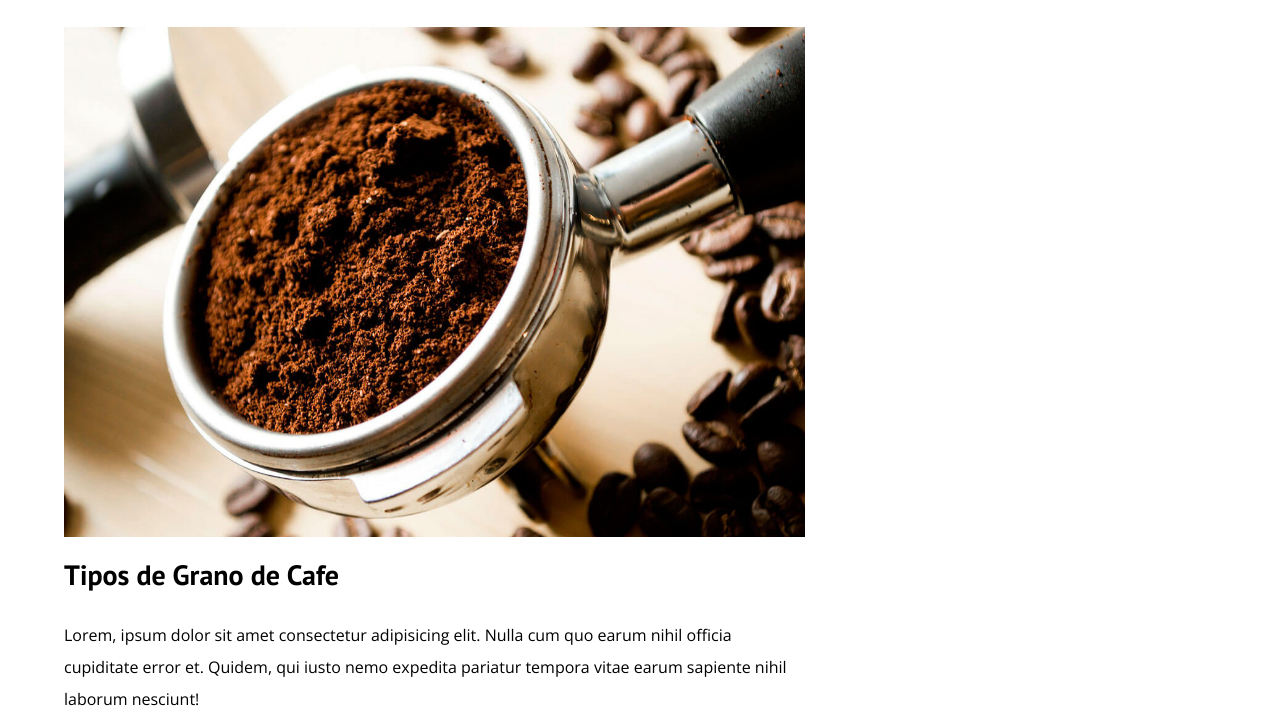
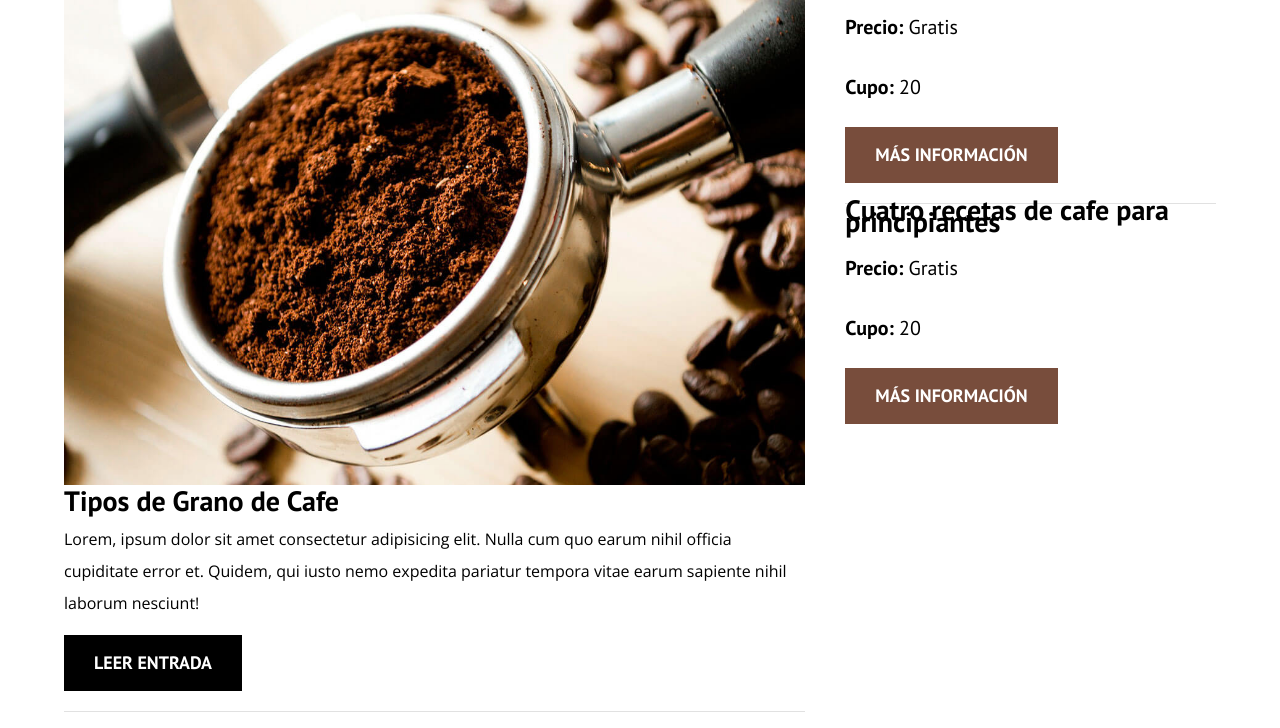
Before and after one commit to cbotello/blog, a plain HTML site: page index.html in a window 1280 px wide. Shown: the part 701-1429 px from the top of the page. Drawn offline with nearby package versions, Linux system fonts and the light colour scheme.

Commit message:
aside content added

```diff
--- a/css/style.css
+++ b/css/style.css
@@ -39,6 +39,7 @@ a{
 
 h1, h2, h3, h4{
     font-family: var(--fuenteHeading);
+    line-height: 1.2rem;
 }
 
 h1{
@@ -137,6 +138,37 @@ img{
     background-color: var(--negro);
 }
 
+.boton--secundario{
+    background-color: var(--primario);
+}
+
+.cursos{
+    list-style: none;
+}
+
+.widget-curso{
+    border-bottom: 1px solid var(--gris);
+    margin-bottom: 2 rem;
+}
+
+.widget-curso:last-of-type{
+    border: none;
+    margin-bottom: 0;
+}
+
+.widget-curso__label{
+    font-family: var(--fuenteHeading);
+    font-weight: 700;
+}
+
+.widget-curso__info{
+    font-weight: 400;
+}
+
+.widget-curso__label, .widget-curso__info{
+    font-size: 2rem;
+}
+
 @media (min-width: 768px){
     .barra{
         display: flex;
--- a/index.html
+++ b/index.html
@@ -71,6 +71,29 @@
         </main>
         <aside class="sidebar">
             <h3>Nuestros cursos y talleres</h3>
+            <ul class="cursos no-padding">
+                <li class="widget-curso">
+                    <h4 class="no-margin">Tecnicas de extraccion de cafe</h4>
+                    <p class="widget-curso__label">Precio:
+                        <span class="widget-curso__info">Gratis</span>
+                    </p>
+                    <p class="widget-curso__label">Cupo:
+                        <span class="widget-curso__info">20</span>
+                    </p>
+                    <a href="entrada.html" class="boton boton--secundario">Más información</a>
+                </li>
+                <li class="widget-curso">
+                    <h4 class="no-margin">Cuatro recetas de cafe para principiantes</h4>
+                    <p class="widget-curso__label">Precio:
+                        <span class="widget-curso__info">Gratis</span>
+                    </p>
+                    <p class="widget-curso__label">Cupo:
+                        <span class="widget-curso__info">20</span>
+                    </p>
+                    <a href="entrada.html" class="boton boton--secundario">Más información</a>
+                </li>
+            </ul>
+
         </aside>
     </div>
 
```
